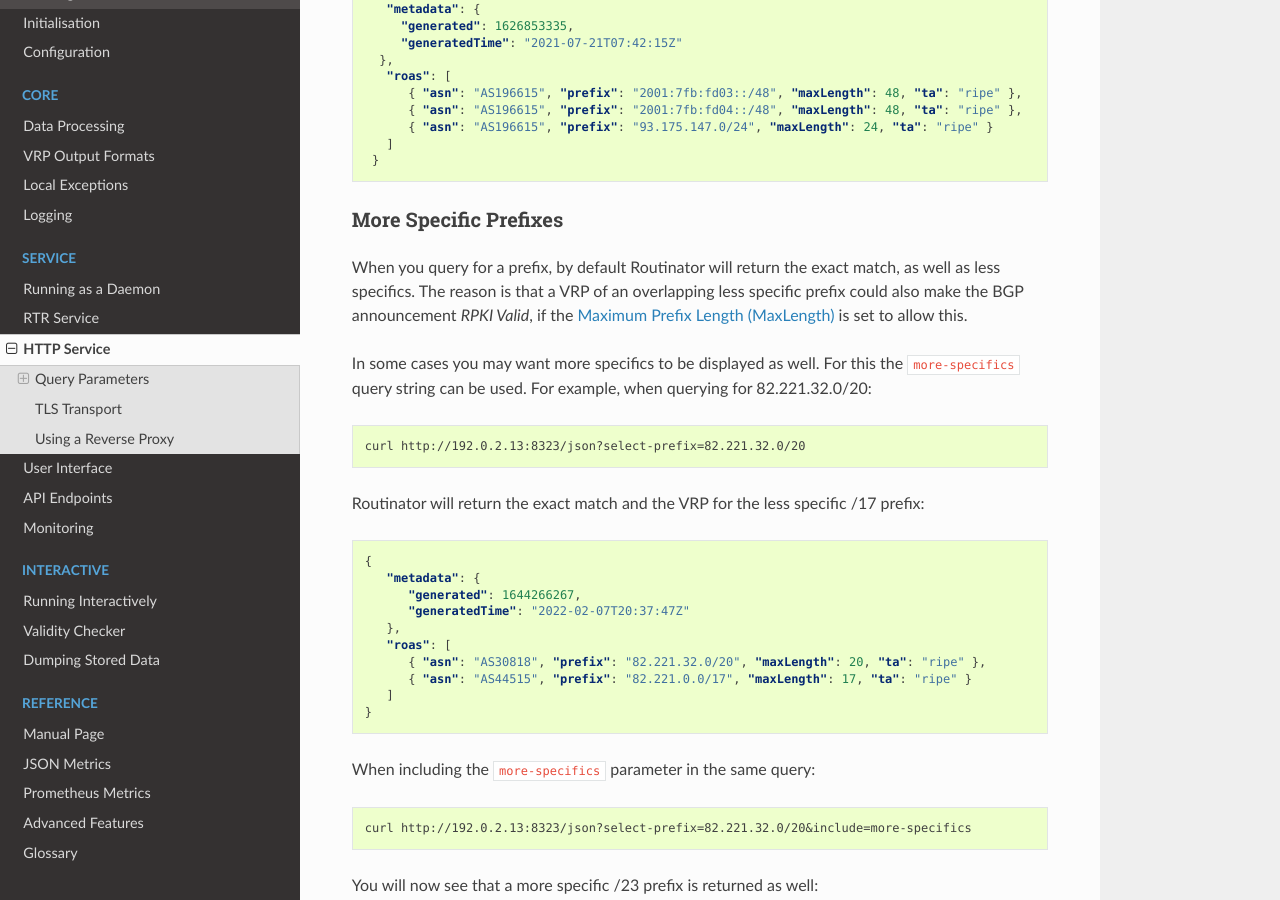
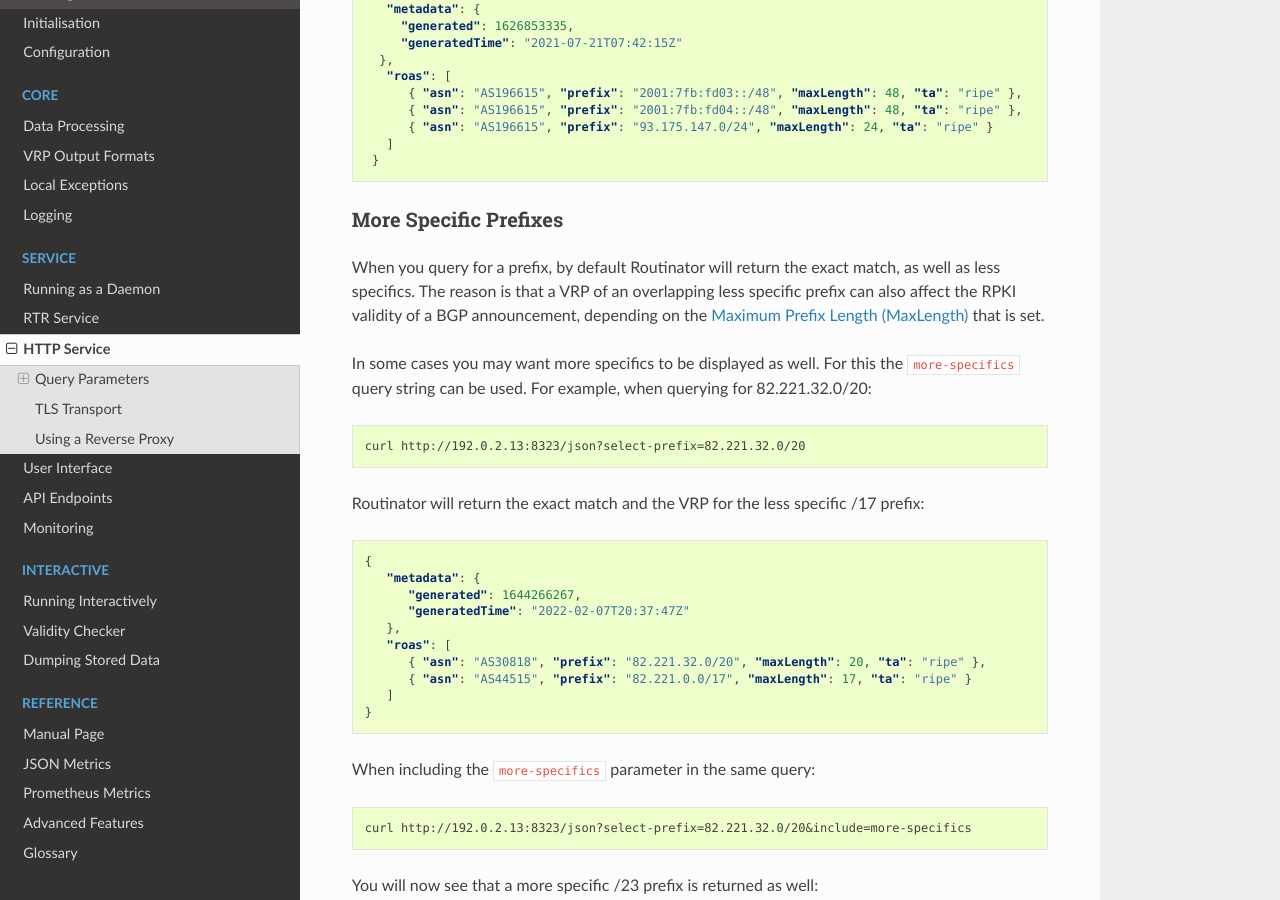
Before and after one commit to NLnetLabs/routinator, a Sphinx documentation site: the page built from doc/manual/source/http-service.rst, in a window 1280 px wide and 900 px high, scrolled down 837 px. Built offline with Sphinx 7.4.7 and the Read the Docs theme 2.0.0, drawn with Linux system fonts in a browser that asks for light colours.

Commit message:
Clarify returning less specific VRPs

```diff
--- a/doc/manual/source/http-service.rst
+++ b/doc/manual/source/http-service.rst
@@ -56,8 +56,8 @@ More Specific Prefixes
 
 When you query for a prefix, by default Routinator will return the exact
 match, as well as less specifics. The reason is that a VRP of an overlapping
-less specific prefix could also make the BGP announcement *RPKI Valid*, if
-the :term:`Maximum Prefix Length (MaxLength)` is set to allow this.
+less specific prefix can also affect the RPKI validity of a BGP announcement,
+depending on the :term:`Maximum Prefix Length (MaxLength)` that is set.
 
 In some cases you may want more specifics to be displayed as well. For this
 the ``more-specifics`` query string can be used. For example, when querying
```
